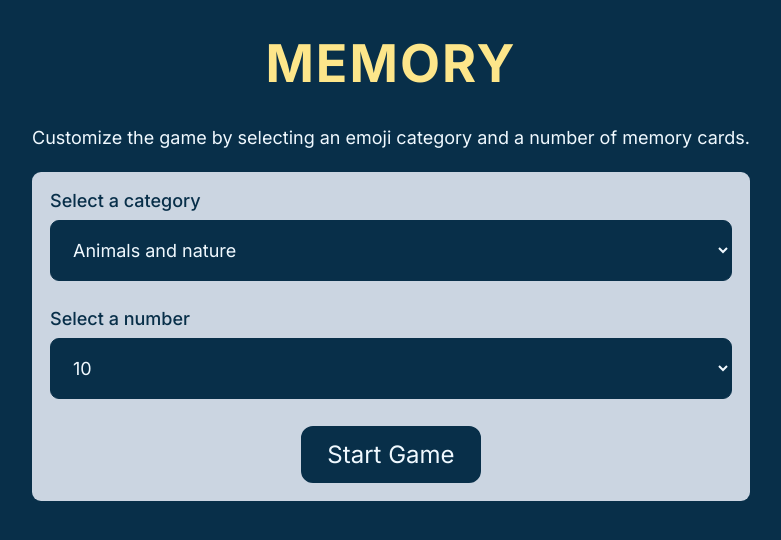
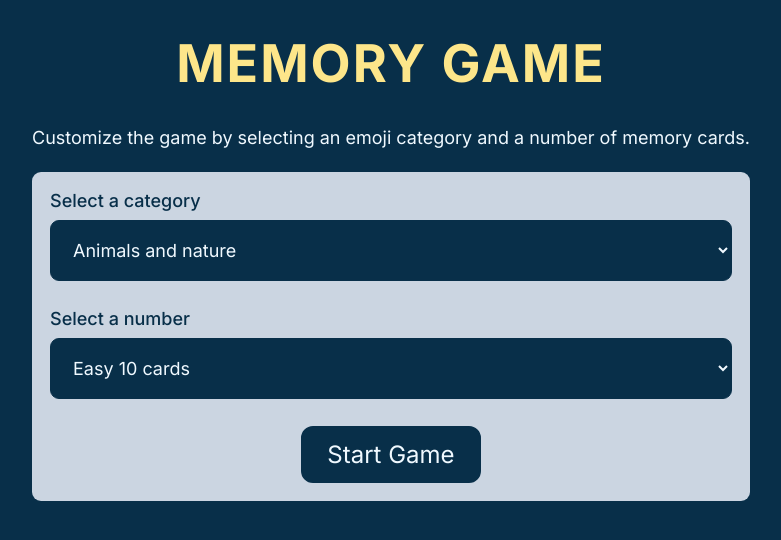
Before and after one commit to Tarasdeveloper/memory-game_react, a React (Vite) app: page / in a window 1280 px wide. Shown: the top 540 px of the page, without its empty margins (249-1030 px from the left). Built offline with nearby package versions, Linux system fonts and the light colour scheme.

Commit message:
data update

```diff
--- a/src/App.jsx
+++ b/src/App.jsx
@@ -127,7 +127,7 @@ export default function App() {
   return (
     <main>
       {areAllCardsMatched && <ReactConfetti />}
-      <h1>Memory</h1>
+      <h1>Memory game</h1>
       {!isGameOn && !isError && (
         <Form
           isFirstRender={isFirstRender}
--- a/src/data/data.js
+++ b/src/data/data.js
@@ -1,41 +1,46 @@
 const data = {
   category: [
     {
-            name: 'Animals and nature',
-            value: 'animals-and-nature',
+      name: "Animals and nature",
+      value: "animals-and-nature",
     },
     {
-            name: 'Food and drink',
-            value: 'food-and-drink',
+      name: "Food and drink",
+      value: "food-and-drink",
     },
     {
-            name: 'Travel and places',
-            value: 'travel-and-places',
+      name: "Travel and places",
+      value: "travel-and-places",
     },
     {
-            name: 'Objects',
-            value: 'objects',
+      name: "Objects",
+      value: "objects",
     },
     {
-            name: 'Symbols',
-            value: 'symbols',
+      name: "Symbols",
+      value: "symbols",
     },
   ],
   number: [
     {
-            value: '10',
+      name: "Easy 10 cards",
+      value: "10",
     },
     {
-            value: '20',
+      name: "Normal 20 cards",
+      value: "20",
     },
     {
-            value: '30',
+      name: "Medium 30 cards",
+      value: "30",
     },
     {
-            value: '40',
+      name: "Hard 40 cards",
+      value: "40",
     },
     {
-            value: '50',
+      name: "Extreme 50 cards",
+      value: "50",
     },
   ],
 };
```
Lines whose indentation alone changed are shown as unchanged.
